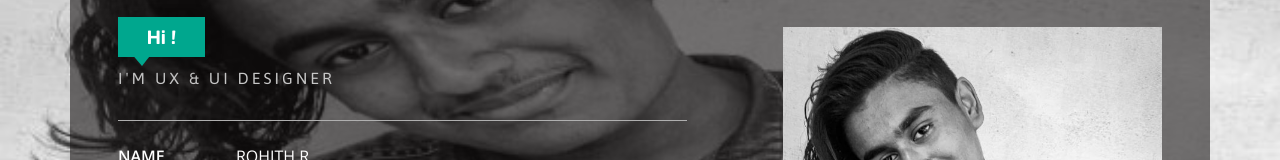
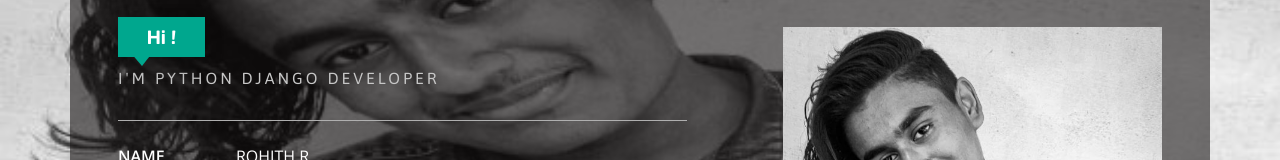
Before and after one commit to Rohith004-hub/Personal-Website, a plain HTML site: page index.html in a window 1280 px wide. Shown: the part 184-344 px from the top of the page. Drawn offline with nearby package versions, Linux system fonts and the light colour scheme; files whose address does not match are found by name.

Commit message:
Update index.html

```diff
--- a/index.html
+++ b/index.html
@@ -82,7 +82,7 @@ Smartphone Compatible web template, free webdesigns for Nokia, Samsung, LG, Sony
 			<div class="banner-info">
 				<div class="col-md-7 header-right">
 					<h1>Hi !</h1>
-					<h6>I'm UX & UI DESIGNER</h6>
+					<h6>I'm Python Django Developer</h6>
 					<ul class="address">
 
 					<li>
```
